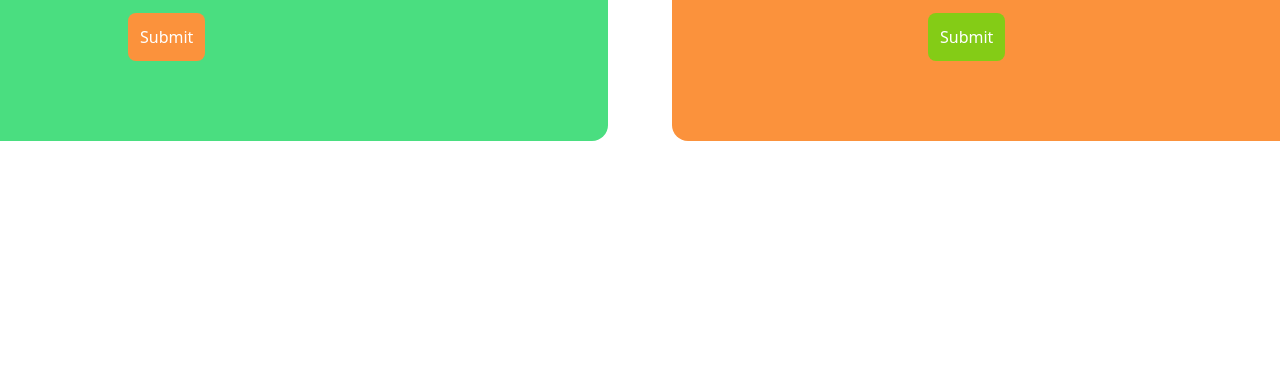
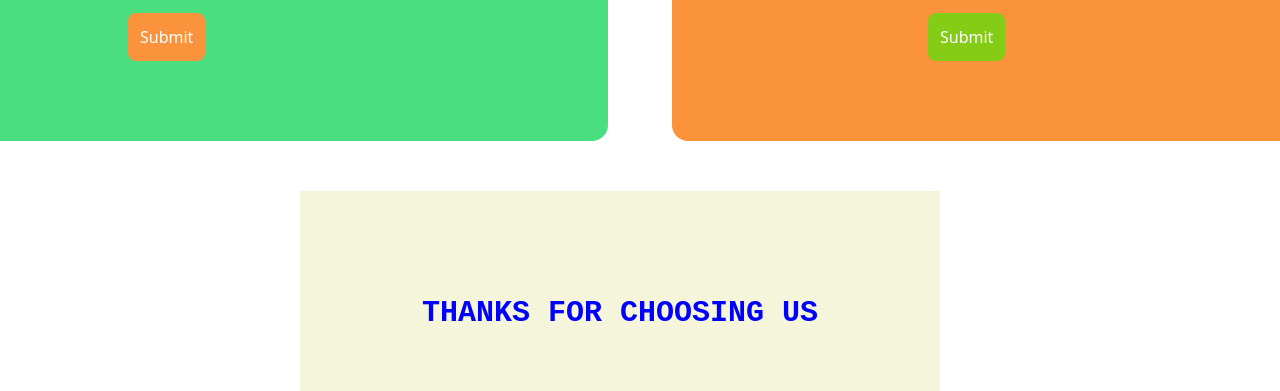
Before and after one commit to Iam-Zarif/Baap-er-BANK, a plain HTML site: page bank.html in a window 1280 px wide. Shown: the part 719-1110 px from the top of the page. Before the commit the page ends 860 px from the top, so only its background shows below. Drawn offline with nearby package versions, Linux system fonts and the light colour scheme.

Commit message:
style added

```diff
--- a/bank.html
+++ b/bank.html
@@ -5,6 +5,7 @@
     <meta charset="UTF-8">
     <meta http-equiv="X-UA-Compatible" content="IE=edge">
     <meta name="viewport" content="width=device-width, initial-scale=1.0">
+    <link rel="stylesheet" href="style.css">
     <title>Document</title>
 </head>
 <body>
@@ -50,7 +51,9 @@
     </div>
     </section>
 </main>
-
+<footer>
+    <P class="ripa">THANKS FOR CHOOSING US </P>
+</footer>
 
     <!--  -->
 <script src="./depo.js"></script>
--- a/style.css
+++ b/style.css
@@ -0,0 +1,15 @@
+.ripa{
+    padding-top: 100px;
+    text-align: center;
+    color: blue;
+    font-family: 'Courier New', Courier, monospace;
+    font-size: 30px;
+    font-weight: 800;
+}
+footer{
+margin-top: 50px;
+margin-left: 300px;
+    background-color: beige;
+    width: 50%;
+    height: 200px;
+}
```
